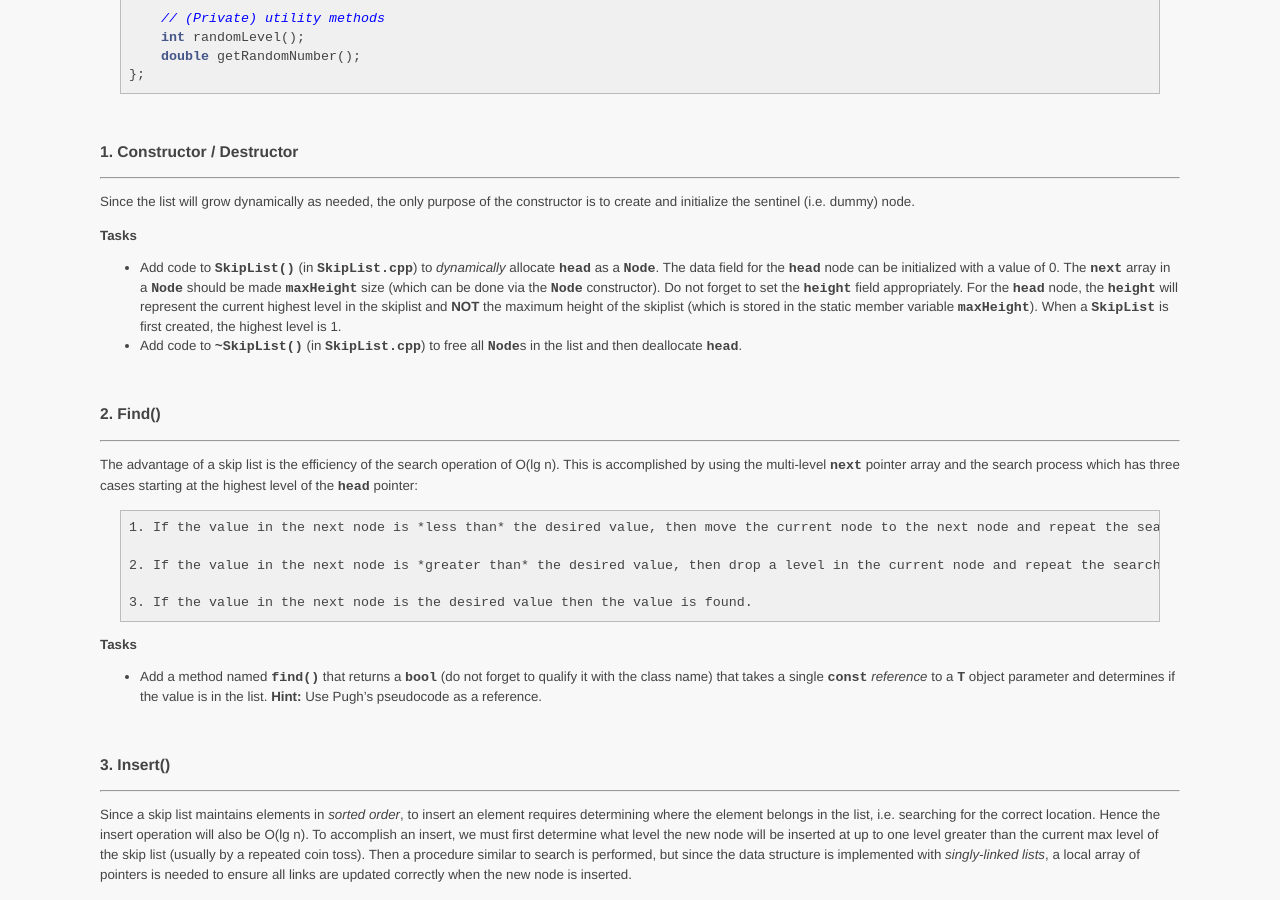
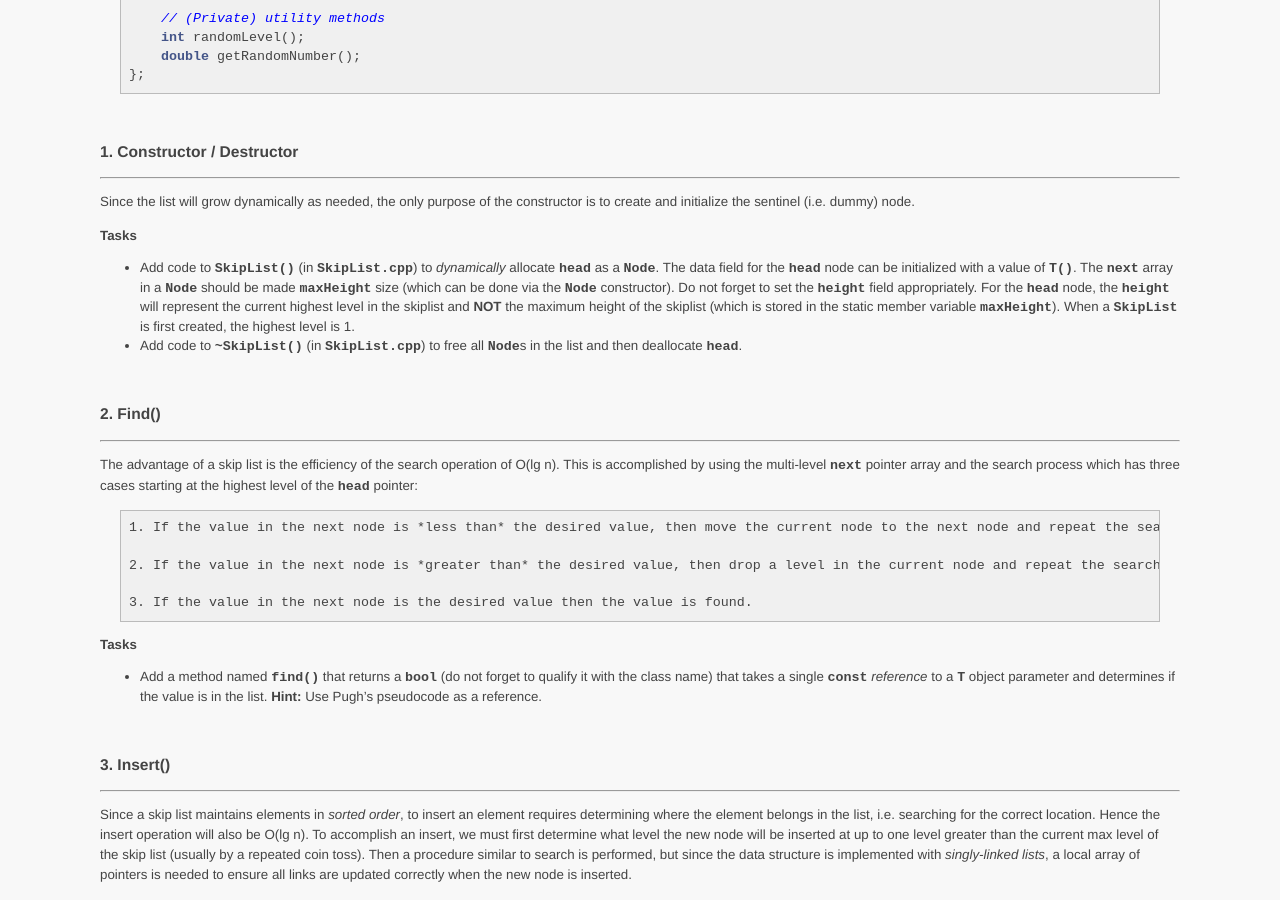
Before and after one commit to ycpcs/cs350-fall2014, a Jekyll site: the page built from assign/assign03.md, in a window 1280 px wide and 900 px high, scrolled down 862 px. Built offline with Jekyll 4.4.1, drawn with Linux system fonts in a browser that asks for light colours; Markdown is read by kramdown in place of the engine named in the settings.

Commit message:
updated assign03

````diff
--- a/assign/assign03.md
+++ b/assign/assign03.md
@@ -63,7 +63,7 @@ Since the list will grow dynamically as needed, the only purpose of the construc
 
 **Tasks**
 
-  * Add code to **```SkipList()```** (in **```SkipList.cpp```**) to *dynamically* allocate **```head```** as a  **```Node```**. The data field for the **```head```** node can be initialized with a value of 0.  The **```next```** array in a **```Node```** should be made **```maxHeight```** size (which can be done via the **```Node```** constructor). Do not forget to set the **```height```** field appropriately. For the **```head```** node, the **```height```** will represent the current highest level in the skiplist and **NOT** the maximum height of the skiplist (which is stored in the static member variable **```maxHeight```**).  When a  **```SkipList```** is first created, the highest level is 1.
+  * Add code to **```SkipList()```** (in **```SkipList.cpp```**) to *dynamically* allocate **```head```** as a  **```Node```**. The data field for the **```head```** node can be initialized with a value of **```T()```**.  The **```next```** array in a **```Node```** should be made **```maxHeight```** size (which can be done via the **```Node```** constructor). Do not forget to set the **```height```** field appropriately. For the **```head```** node, the **```height```** will represent the current highest level in the skiplist and **NOT** the maximum height of the skiplist (which is stored in the static member variable **```maxHeight```**).  When a  **```SkipList```** is first created, the highest level is 1.
   * Add code to **```~SkipList()```** (in **```SkipList.cpp```**) to free all **```Node```**s in the list and then deallocate **```head```**.
 
 
````
